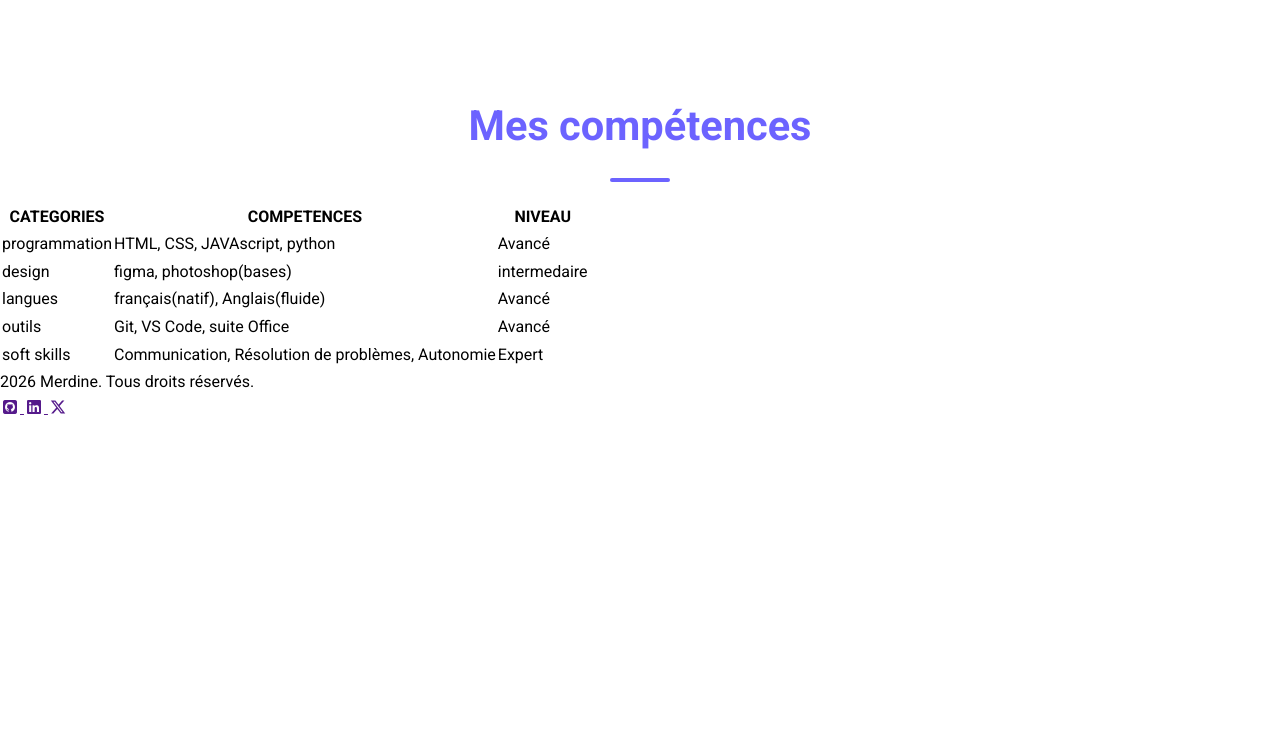
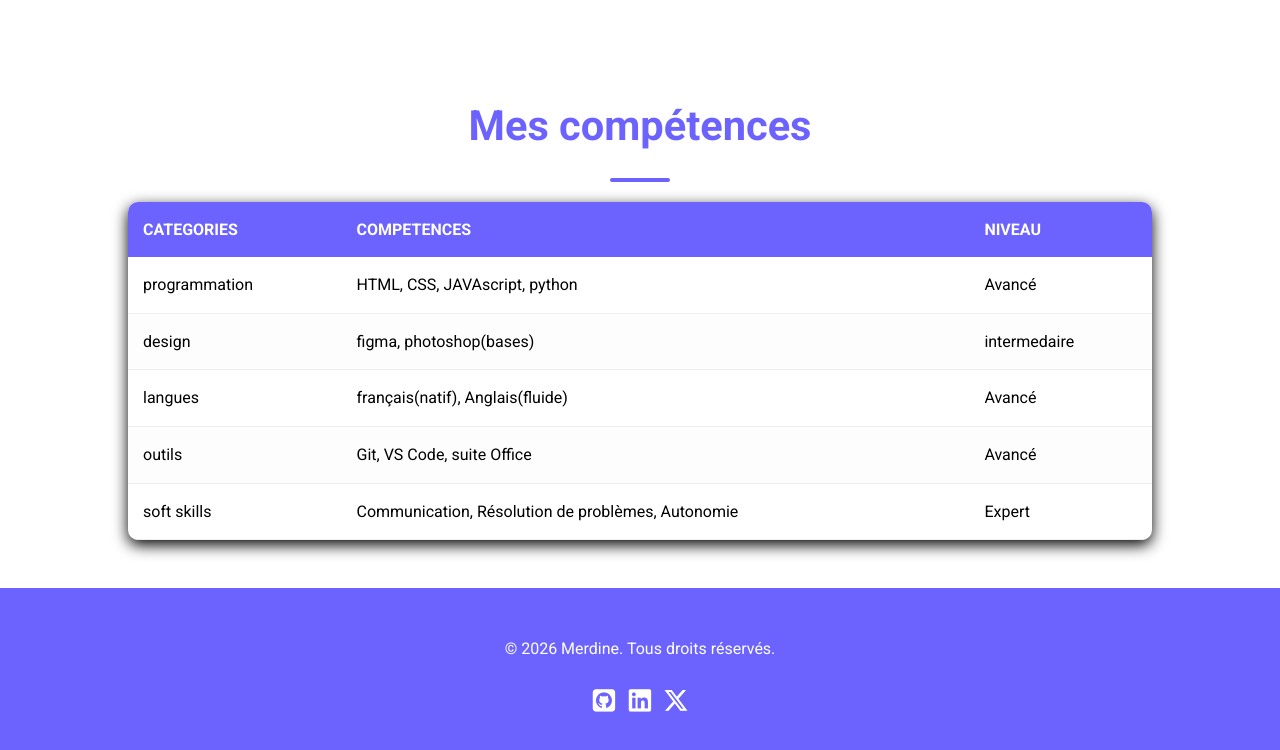
Before and after one commit to amunasokimembemerdine/mon-portefolio-2026, a plain HTML site: page index.html in a window 1280 px wide. Shown: the part 1125-1875 px from the top of the page. Before the commit the page ends 1545 px from the top, so only its background shows below. Drawn offline with Linux system fonts and the light colour scheme.

Commit message:
stylisation de la section , mes competences et du footer

```diff
--- a/CSS/Style.CSS
+++ b/CSS/Style.CSS
@@ -163,3 +163,69 @@
     color: var(--gris-fonce);
     font-size: 1.3rem;
 }
+
+.competences table {
+    width: 80%;
+    margin: 0 auto;
+    border-collapse: collapse;
+    background-color: #fff;
+    box-shadow: 0 5px 15px rgba(0, 0,0.08);
+    border-radius: 10px;
+    overflow: hidden;
+}
+
+.competences table th, .competences table td {
+    padding: 15px;
+}
+
+.competences table thead {
+    background-color: var(--violet-doux);
+    color: #fff;
+    text-transform: uppercase;
+}
+
+.competences table tbody td {
+    /* Ajoute une bordure de 1px en bas de chaque cellule */
+    border-bottom: 1px solid var(--gris-clair);
+}
+
+.competences table tbody tr:nth-child(even) {
+    background-color: #FDFDFD;
+}
+
+.competences table tbody tr {
+    transition: background-color 0.3s ease;
+}
+
+.competences table tbody tr:hover {
+    background-color: #f0f0f0;
+}
+
+.competences table thead {
+    text-align: left;
+}
+
+footer {
+    margin-top: 3rem;
+    background-color: var(--violet-doux);
+    padding: 3rem 0;
+    text-align: center;
+}
+
+footer p {
+    color: white;
+    margin-bottom: 1.2rem;
+}
+
+footer a {
+    display: inline-block;
+    font-size: 1.6rem;
+    color: white;
+    margin: 0 1opx;
+    transition: color 0.3s ease, transfrom 0.2s ease;
+}
+
+footer a:hover {
+    color: var(--orange-vif);
+    transform: translateY(-3px);
+}
--- a/index.html
+++ b/index.html
@@ -55,7 +55,7 @@
               </P>
           </div>
      </section>
-     <section class="compétences">
+     <section class="competences">
      <h2>Mes compétences</h2>
   <table>
     <thead>
@@ -86,7 +86,7 @@
   </main>
   <footer>
     <div>
-        2026 Merdine. Tous droits réservés.
+       <p> © 2026 Merdine. Tous droits réservés.</p>
     </div>
     <div>
       <a href="">
```
